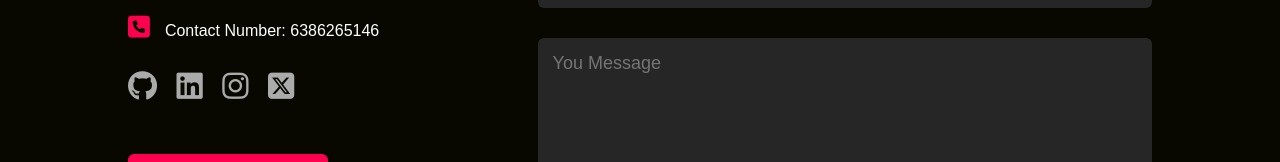
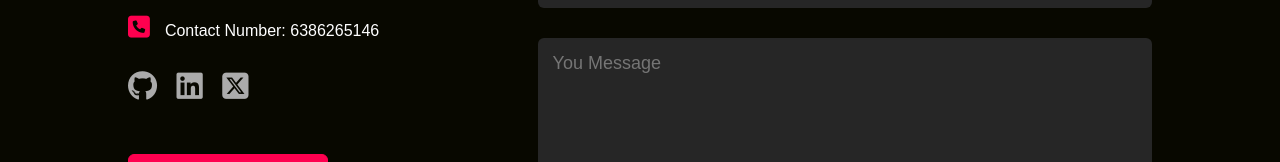
Before and after one commit to Kaustubh651/portfolio-website, a plain HTML site: page index.html in a window 1280 px wide. Shown: the part 3183-3345 px from the top of the page. Drawn offline with Linux system fonts and the light colour scheme.

Commit message:
Update index.html

```diff
--- a/index.html
+++ b/index.html
@@ -240,7 +240,7 @@
         <div class="social-icon">
           <a href="https://github.com/Kaustubh651"><i class="fa-brands fa-github"></i></a>
           <a href="https://www.linkedin.com/in/kaustubh-dwivedi-3b541b28a"><i class="fa-brands fa-linkedin"></i></a>
-          <a href="https://www.instagram.com/kaustubh_651/"><i class="fa-brands fa-instagram"></i></a>
+<!--           <a href="https://www.instagram.com/kaustubh_651/"><i class="fa-brands fa-instagram"></i></a> -->
           <a href="https://twitter.com/Kaustub93622852"><i class="fa-brands fa-square-x-twitter"></i></a>
 
         </div>
```
